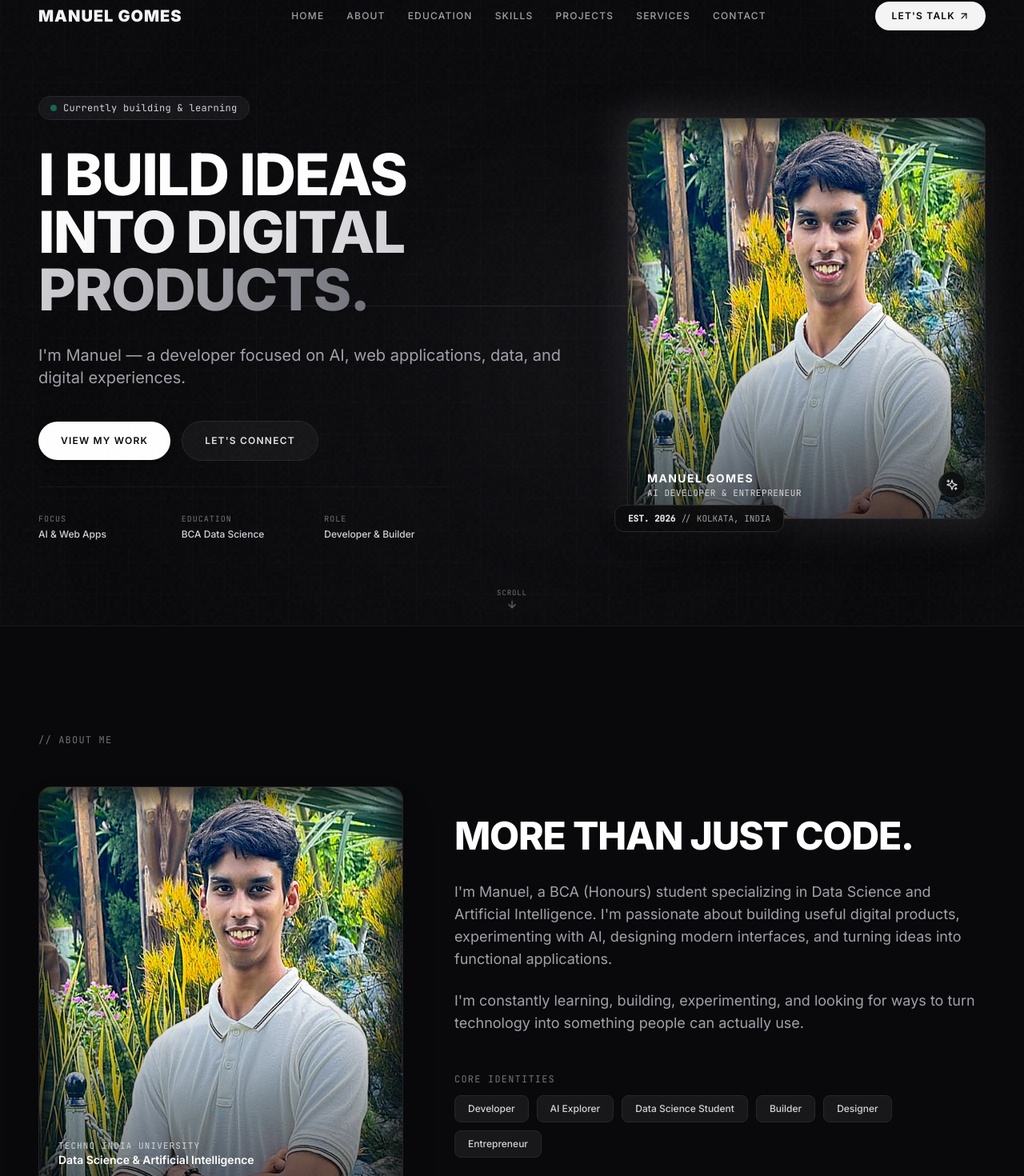
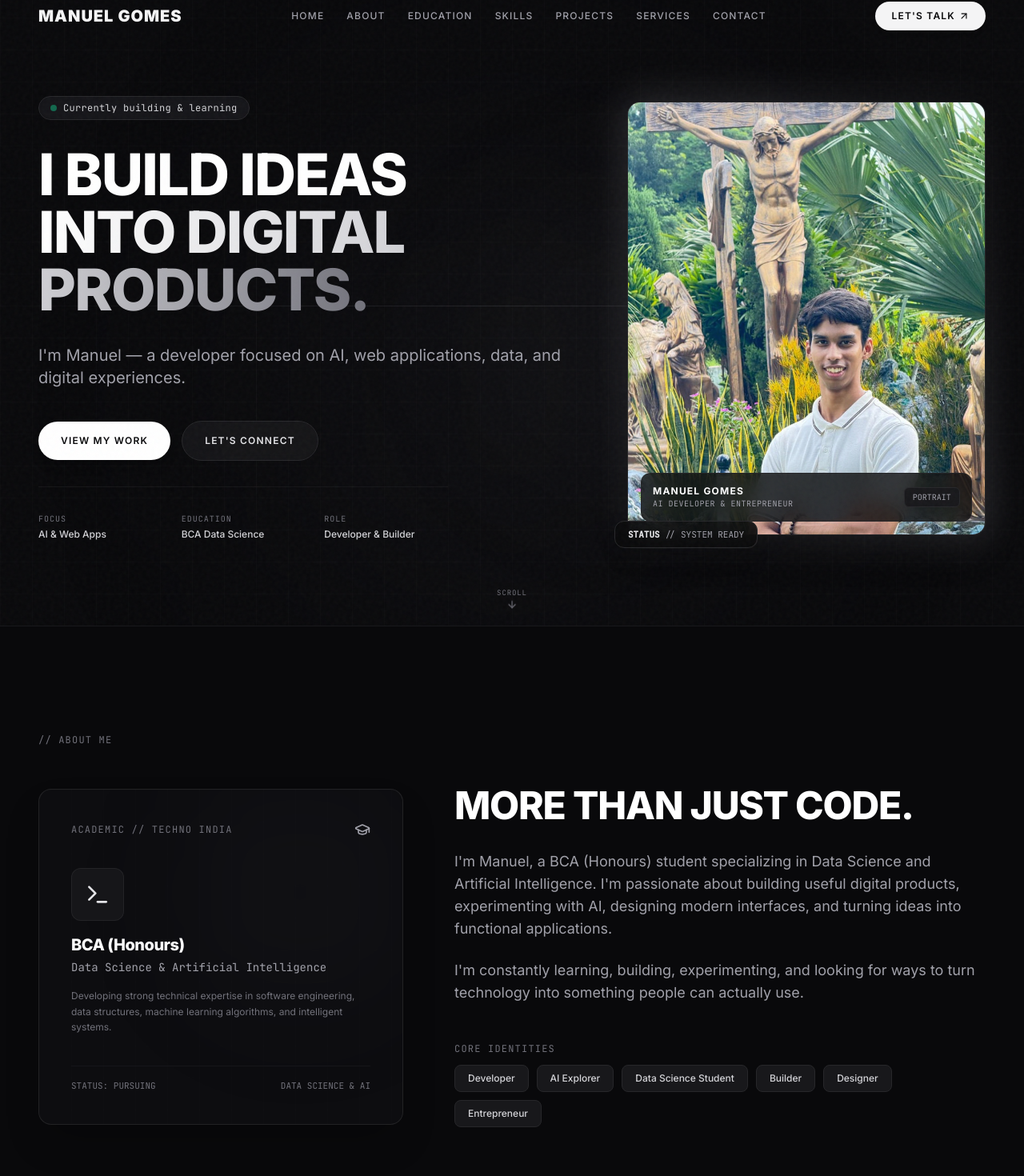
Before and after one commit to manuelgomes2006/Manuel-Gomes, a React (Vite) app: page / in a window 1280 px wide. Shown: the part 18-1488 px from the top of the page at 80% size. Built offline with nearby package versions, Linux system fonts and the light colour scheme.

Commit message:
Set raw uploaded photo as main hero portrait without modifications

```diff
--- a/src/components/About.tsx
+++ b/src/components/About.tsx
@@ -1,5 +1,6 @@
 import React from 'react';
 import { motion } from 'framer-motion';
+import { GraduationCap, Terminal, Sparkles, Layers } from 'lucide-react';
 import { PERSONAL_DATA } from '../data/content';
 
 export const About: React.FC = () => {
@@ -15,7 +16,7 @@ export const About: React.FC = () => {
         {/* Split Screen Container */}
         <div className="grid grid-cols-1 lg:grid-cols-12 gap-12 lg:gap-16 items-center">
 
-          {/* Left Column: Personal Photo */}
+          {/* Left Column: Dark Minimal Architectural Frame */}
           <motion.div
             initial={{ opacity: 0, x: -30 }}
             whileInView={{ opacity: 1, x: 0 }}
@@ -23,17 +24,31 @@ export const About: React.FC = () => {
             transition={{ duration: 0.8 }}
             className="lg:col-span-5 relative"
           >
-            <div className="relative rounded-2xl overflow-hidden bg-zinc-900 border border-zinc-800/80 shadow-2xl group">
-              <img
-                src={PERSONAL_DATA.images.about!}
-                alt="Manuel Gomes — Portrait"
-                className="w-full h-[440px] md:h-[500px] object-cover object-top group-hover:scale-105 transition-transform duration-700"
-              />
-              <div className="absolute inset-0 bg-gradient-to-t from-[#09090b] via-transparent to-transparent opacity-60" />
+            <div className="relative rounded-2xl bg-[#0d0d10] border border-zinc-800/80 p-8 sm:p-10 shadow-2xl h-[420px] flex flex-col justify-between overflow-hidden group">
+              <div className="absolute inset-0 bg-grid-pattern opacity-25 pointer-events-none" />
+              <div className="absolute top-0 right-0 w-64 h-64 bg-zinc-700/10 blur-[80px] rounded-full pointer-events-none" />
 
-              <div className="absolute bottom-6 left-6 right-6">
-                <p className="text-[11px] font-mono uppercase tracking-widest text-zinc-300">TECHNO INDIA UNIVERSITY</p>
-                <p className="text-sm font-semibold text-white">Data Science & Artificial Intelligence</p>
+              <div className="flex items-center justify-between z-10">
+                <span className="text-xs font-mono uppercase tracking-widest text-zinc-500">ACADEMIC // TECHNO INDIA</span>
+                <GraduationCap className="w-5 h-5 text-zinc-400" />
+              </div>
+
+              <div className="z-10 space-y-4 my-auto">
+                <div className="p-4 rounded-xl bg-zinc-900/90 border border-zinc-800/80 w-fit">
+                  <Terminal className="w-8 h-8 text-zinc-200" />
+                </div>
+                <div>
+                  <h3 className="text-xl font-extrabold text-white tracking-tight font-sans">BCA (Honours)</h3>
+                  <p className="text-sm font-mono text-zinc-400 mt-1">Data Science & Artificial Intelligence</p>
+                </div>
+                <p className="text-xs text-zinc-500 leading-relaxed max-w-sm">
+                  Developing strong technical expertise in software engineering, data structures, machine learning algorithms, and intelligent systems.
+                </p>
+              </div>
+
+              <div className="pt-4 border-t border-zinc-900/90 flex items-center justify-between text-[11px] font-mono text-zinc-500 z-10">
+                <span>STATUS: PURSUING</span>
+                <span>DATA SCIENCE & AI</span>
               </div>
             </div>
           </motion.div>
--- a/src/components/Hero.tsx
+++ b/src/components/Hero.tsx
@@ -1,6 +1,6 @@
 import React from 'react';
 import { motion } from 'framer-motion';
-import { ArrowDown, Sparkles, Code2 } from 'lucide-react';
+import { ArrowDown, Code2 } from 'lucide-react';
 import { PERSONAL_DATA } from '../data/content';
 
 export const Hero: React.FC = () => {
@@ -88,7 +88,7 @@ export const Hero: React.FC = () => {
           </div>
         </motion.div>
 
-        {/* Right Column: Full Color Portrait Focal Point */}
+        {/* Right Column: Raw Unaltered Portrait Photo */}
         <motion.div
           initial={{ opacity: 0, scale: 0.95 }}
           animate={{ opacity: 1, scale: 1 }}
@@ -97,36 +97,49 @@ export const Hero: React.FC = () => {
         >
           <div className="relative group max-w-md w-full">
 
-            {/* Glow border frame behind container */}
-            <div className="absolute -inset-1 bg-gradient-to-tr from-zinc-700 via-zinc-400 to-zinc-800 rounded-2xl opacity-25 group-hover:opacity-45 blur-xl transition-all duration-700 pointer-events-none" />
+            {/* Soft glow border behind photo */}
+            <div className="absolute -inset-1 bg-gradient-to-tr from-zinc-700 via-zinc-400 to-zinc-800 rounded-2xl opacity-25 group-hover:opacity-40 blur-xl transition-all duration-700 pointer-events-none" />
 
-            {/* Photo Container Card */}
-            <div className="relative rounded-2xl overflow-hidden bg-zinc-900 border border-zinc-800/80 shadow-2xl">
-              {/* Overlay vignette */}
-              <div className="absolute inset-0 bg-gradient-to-t from-[#09090b] via-transparent to-transparent opacity-70 z-10" />
-
-              {/* Main Photo of Manuel in Full Color */}
-              <img
-                src={PERSONAL_DATA.images.hero!}
-                alt="Manuel Gomes — AI & Web Developer"
-                className="w-full h-[420px] sm:h-[500px] object-cover object-top group-hover:scale-105 transition-transform duration-700 ease-out"
-              />
+            {/* Photo Card Container */}
+            <div className="relative rounded-2xl overflow-hidden bg-zinc-900 border border-zinc-800/80 shadow-2xl group">
+              {PERSONAL_DATA.images.hero ? (
+                <img
+                  src={PERSONAL_DATA.images.hero}
+                  alt="Manuel Gomes — Main Portrait"
+                  className="w-full h-[460px] sm:h-[540px] object-cover object-center group-hover:scale-105 transition-transform duration-700 ease-out"
+                />
+              ) : (
+                /* Fallback Monogram Canvas */
+                <div className="relative min-h-[340px] sm:h-[480px] bg-[#0d0d10] p-6 sm:p-8 flex flex-col justify-between">
+                  <div className="flex items-center justify-between z-10">
+                    <span className="text-[9px] sm:text-[10px] font-mono uppercase tracking-widest text-zinc-500">
+                      DEVELOPER // ARCHITECTURE
+                    </span>
+                  </div>
+                  <div className="my-auto py-6 text-center space-y-3 z-10">
+                    <div className="w-20 sm:w-24 h-20 sm:h-24 mx-auto rounded-2xl bg-zinc-900/90 border border-zinc-800 flex items-center justify-center">
+                      <span className="text-2xl sm:text-3xl font-extrabold font-mono text-zinc-200">MG</span>
+                    </div>
+                    <h3 className="text-base sm:text-lg font-bold tracking-widest uppercase text-white">MANUEL GOMES</h3>
+                  </div>
+                </div>
+              )}
 
               {/* Photo Bottom Caption */}
-              <div className="absolute bottom-6 left-6 right-6 z-20 flex items-center justify-between">
+              <div className="absolute bottom-4 left-4 right-4 z-20 flex items-center justify-between bg-zinc-950/80 backdrop-blur-md p-3.5 rounded-xl border border-zinc-800/80">
                 <div>
-                  <h3 className="text-sm font-bold tracking-widest uppercase text-white font-sans">MANUEL GOMES</h3>
-                  <p className="text-[11px] font-mono text-zinc-300 uppercase tracking-wider">AI Developer & Entrepreneur</p>
+                  <h3 className="text-xs font-bold tracking-widest uppercase text-white font-sans">MANUEL GOMES</h3>
+                  <p className="text-[10px] font-mono text-zinc-400 uppercase tracking-wider">AI Developer & Entrepreneur</p>
                 </div>
-                <div className="p-2 rounded-full bg-zinc-950/80 border border-zinc-800 backdrop-blur-md">
-                  <Sparkles className="w-4 h-4 text-zinc-300" />
-                </div>
+                <span className="text-[10px] font-mono text-zinc-400 bg-zinc-900 px-2.5 py-1 rounded-md border border-zinc-800">
+                  PORTRAIT
+                </span>
               </div>
             </div>
 
             {/* Floating Technical Lines Decorative Badge */}
             <div className="absolute -bottom-4 -left-4 z-30 hidden sm:block px-4 py-2 bg-zinc-950/90 border border-zinc-800 rounded-xl backdrop-blur-md shadow-xl text-[11px] font-mono text-zinc-400">
-              <span className="text-zinc-200 font-semibold">EST. 2026</span> // KOLKATA, INDIA
+              <span className="text-zinc-200 font-semibold">STATUS</span> // SYSTEM READY
             </div>
           </div>
         </motion.div>
--- a/src/components/PhotoBreak.tsx
+++ b/src/components/PhotoBreak.tsx
@@ -1,30 +1,15 @@
 import React from 'react';
-import { motion, useScroll, useTransform } from 'framer-motion';
-import { PERSONAL_DATA } from '../data/content';
+import { motion } from 'framer-motion';
 
 export const PhotoBreak: React.FC = () => {
-  const containerRef = React.useRef<HTMLDivElement>(null);
-  const { scrollYProgress } = useScroll({
-    target: containerRef,
-    offset: ['start end', 'end start'],
-  });
+  return (
+    <section className="relative py-28 sm:py-36 w-full overflow-hidden bg-[#09090b] border-y border-zinc-900 flex items-center justify-center">
+      {/* Background Radial Glow */}
+      <div className="absolute inset-0 bg-radial-glow opacity-60 pointer-events-none" />
+      <div className="absolute inset-0 bg-grid-pattern opacity-30 pointer-events-none" />
 
-  const y = useTransform(scrollYProgress, [0, 1], ['-10%', '10%']);
-
-  return (
-    <section ref={containerRef} className="relative h-[70vh] sm:h-[80vh] w-full overflow-hidden border-y border-zinc-900 flex items-center justify-center">
-      {/* Background Image in Full Natural Color with slow Parallax */}
-      <motion.div style={{ y }} className="absolute inset-0 w-full h-[120%] -top-[10%]">
-        <img
-          src={PERSONAL_DATA.images.break!}
-          alt="Manuel Gomes — Visual Break"
-          className="w-full h-full object-cover brightness-90 object-top"
-        />
-      </motion.div>
-
-      {/* Dark Vignette Overlays */}
-      <div className="absolute inset-0 bg-gradient-to-t from-[#09090b] via-black/40 to-[#09090b] opacity-75" />
-      <div className="absolute inset-0 bg-grid-pattern opacity-25" />
+      {/* Ambient background blur elements */}
+      <div className="absolute top-1/2 left-1/2 -translate-x-1/2 -translate-y-1/2 w-[500px] h-[300px] bg-zinc-700/10 blur-[120px] rounded-full pointer-events-none" />
 
       {/* Minimal Overlay Content */}
       <div className="relative z-10 text-center px-6 max-w-4xl space-y-4">
@@ -33,7 +18,7 @@ export const PhotoBreak: React.FC = () => {
           whileInView={{ opacity: 1, y: 0 }}
           viewport={{ once: true }}
           transition={{ duration: 0.8 }}
-          className="text-xs font-mono uppercase tracking-[0.3em] text-zinc-300 font-semibold"
+          className="text-xs font-mono uppercase tracking-[0.3em] text-zinc-500 font-semibold"
         >
           // MANUEL GOMES
         </motion.p>
@@ -51,7 +36,7 @@ export const PhotoBreak: React.FC = () => {
           whileInView={{ opacity: 1 }}
           viewport={{ once: true }}
           transition={{ duration: 0.8, delay: 0.4 }}
-          className="text-xs font-mono text-zinc-300 tracking-widest uppercase"
+          className="text-xs font-mono text-zinc-400 tracking-widest uppercase"
         >
           The journey is still loading...
         </motion.p>
--- a/src/data/content.ts
+++ b/src/data/content.ts
@@ -1,6 +1,4 @@
-import manuelHero from '../assets/images/manuel-hero.jpg';
-import manuelAbout from '../assets/images/manuel-about.jpg';
-import manuelBreak from '../assets/images/manuel-break.jpg';
+import manuelMainPortrait from '../assets/images/manuel-main-portrait.jpg';
 
 export const PERSONAL_DATA = {
   name: "MANUEL GOMES",
@@ -14,9 +12,9 @@ export const PERSONAL_DATA = {
   aboutTags: ["Developer", "AI Explorer", "Data Science Student", "Builder", "Designer", "Entrepreneur"],
 
   images: {
-    hero: manuelHero,
-    about: manuelAbout,
-    break: manuelBreak,
+    hero: manuelMainPortrait,
+    about: null,
+    break: null,
     gallery: [
       { id: 1, caption: "BUILDING", aspect: "aspect-[4/5]" },
       { id: 2, caption: "LEARNING", aspect: "aspect-[5/4]" },
```
Also changed, not shown: src/assets/images/manuel-main-portrait.jpg (added), 1 other file (tests, documents, lock files or other folders).
